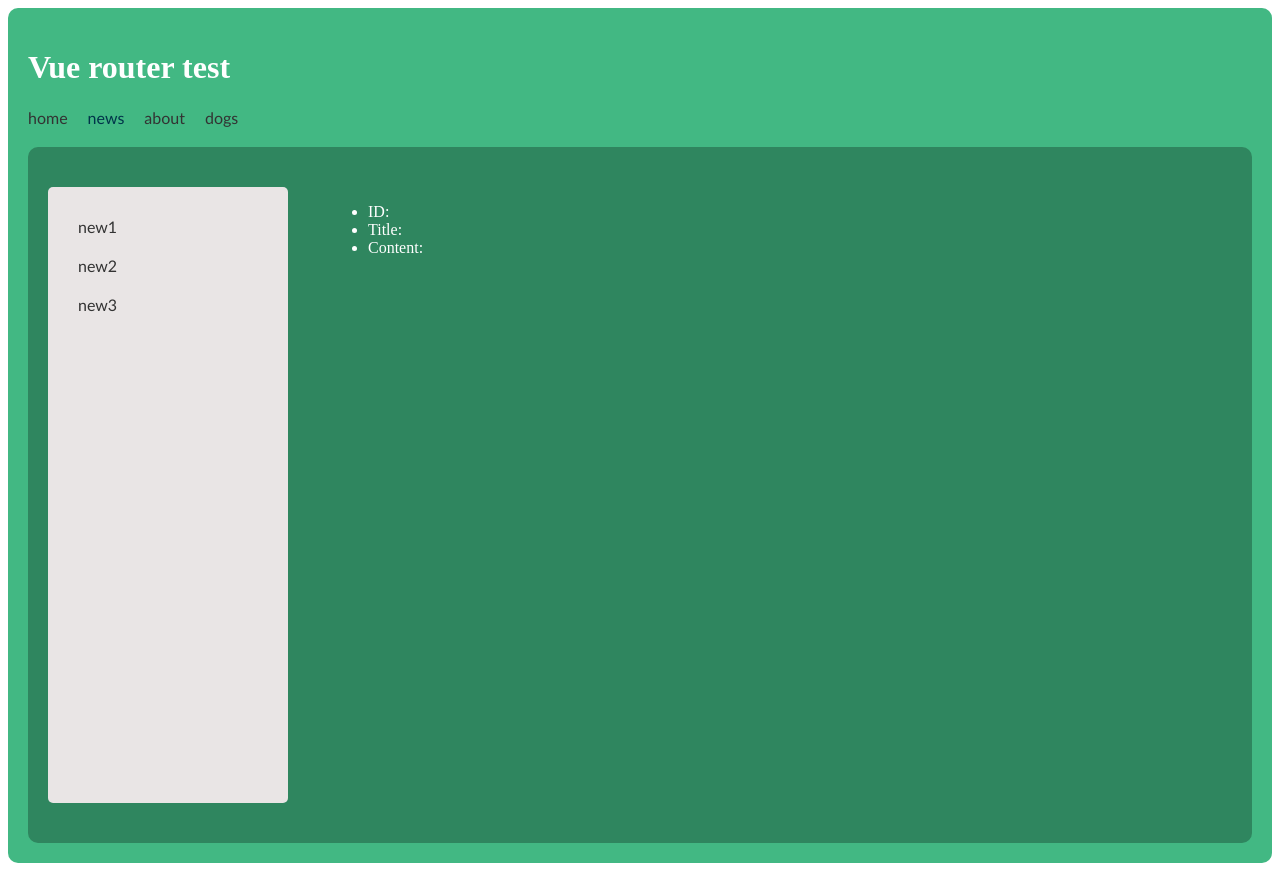
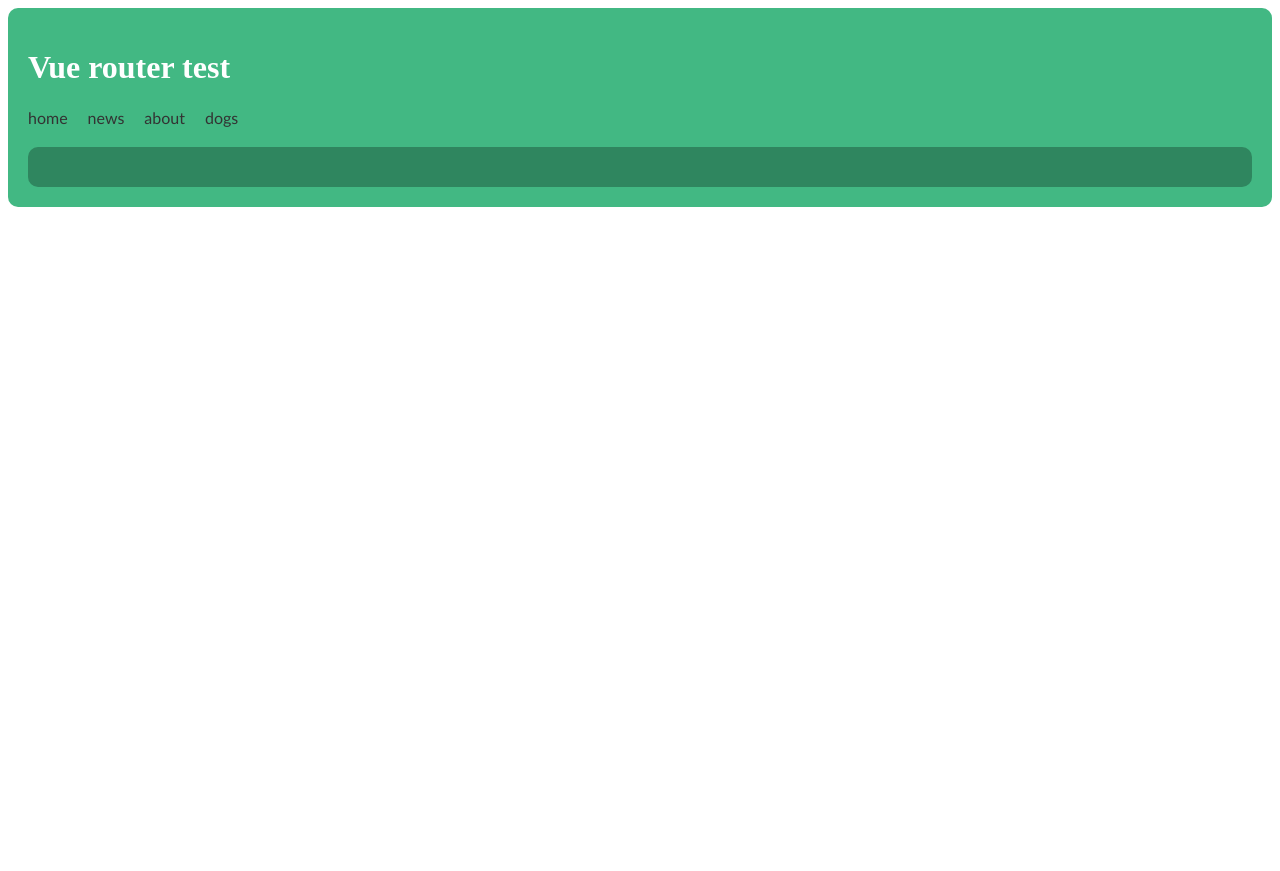
Before and after one commit to kio235/hello_vue3, a Vue app: page /news/detail in a window 1280 px wide. After the commit the page ends 800 px from the top, so only its background shows below. Built offline with nearby package versions, Linux system fonts and the light colour scheme.

Commit message:
17_params参数

```diff
--- a/src/router/index.ts
+++ b/src/router/index.ts
@@ -24,7 +24,8 @@ const router = createRouter({
 			component: News,
 			children:[
 				{
-					path:"detail",
+					name:"newsContent",
+					path:"detail/:id/:title/:content?",
 					component:NewsContent
 				}
 			]
--- a/src/views/News.vue
+++ b/src/views/News.vue
@@ -2,18 +2,18 @@
 	<div class="news-box">
 		<div class="navigate">
 			<li v-for="i in news" :key="i.id">
-				<!-- <RouterLink :to="`/news/detail?id=${i.id}&title=${i.title}&content=${i.content}`" active-class="active">{{
+				<!-- <RouterLink :to="`/news/detail/123/456/789`" active-class="active">{{
 					i.title
 				}}</RouterLink> -->
 
 				<RouterLink
 					:to="{
-						path: '/news/detail',
-						query: {
-							id: i.id,
-							title: i.title,
-							content: i.content,
-						},
+						name:'newsContent',
+                        params:{
+                            id:i.id,
+                            title:i.title,
+                            content:i.content
+                        }
 					}"
 					>{{ i.title }}</RouterLink
 				>
--- a/src/views/NewsContent.vue
+++ b/src/views/NewsContent.vue
@@ -1,8 +1,8 @@
 <template>
     <ul class="news-list">
-        <li>ID: {{ query.id }}</li>
-        <li>Title: {{ query.title }}</li>
-        <li>Content: {{ query.content }}</li>
+        <li>ID: {{ route.params.id }}</li>
+        <li>Title: {{ route.params.title }}</li>
+        <li>Content: {{ route.params.content }}</li>
     </ul>
 </template>
 
@@ -10,5 +10,5 @@
 import { toRefs } from 'vue';
 import { useRoute } from 'vue-router';
 const route = useRoute()
-let {query} = toRefs(route)
+
 </script>
```
